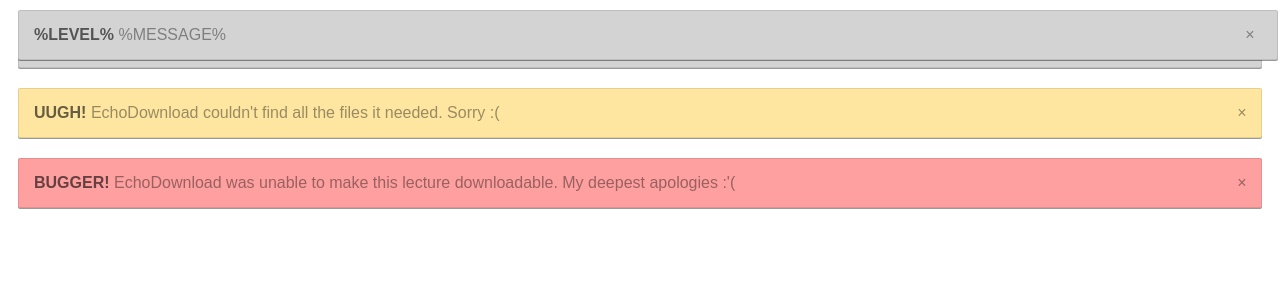
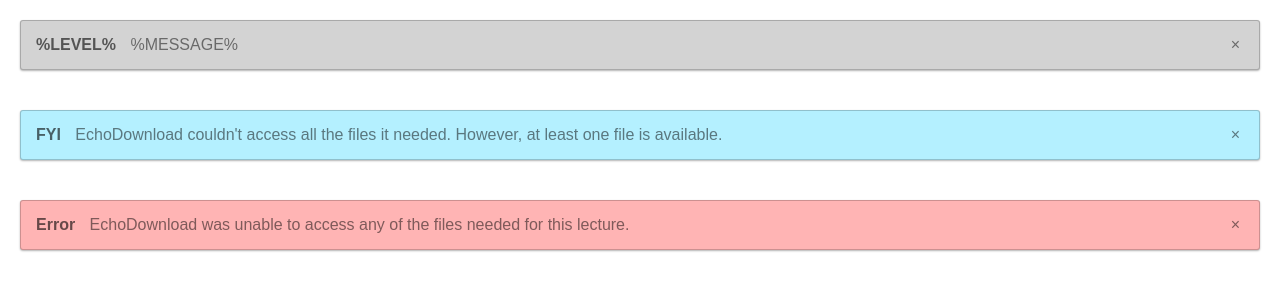
Before and after one commit to iDontCYnot/echodownload, a browser extension: page testpage.html in a window 1280 px wide. Drawn offline with Linux system fonts and the light colour scheme.

Commit message:
working banners on warn and error

```diff
--- a/src/EchoDl.coffee
+++ b/src/EchoDl.coffee
@@ -49,9 +49,11 @@
 		mutator.addLink lecture.getHtmlLinkAudio() if @_isValidRequest requestId
 		mutator.addLink lecture.getHtmlLinkVideo() if @_isValidRequest requestId
 
+		#set warning or error banner
+		do mutator.setErrorBanner if @_isValidRequest requestId
+
 		if mutator.hasError()
 			console.error "links not found"
-			do mutator.setErrorBanner
 			# Stop any expired callbacks
 			@_sendMessage tabId, false if @_isValidRequest requestId
 			return
--- a/src/asset/banner_style.css
+++ b/src/asset/banner_style.css
@@ -6,37 +6,39 @@
 }
 
 .ed-banner {
-	padding: 10px;
+	padding: 20px;
 	font-family : sans-serif;
 }
 
 .ed-banner > .ed-content {
 	background: lightgrey;
-	border-radius: 2px;
+	border-radius: 3px;
 	padding: 15px;
-	color: rgba(0,0,0,0.4);
-	box-shadow: 0px 1px;
-	border: 1px	solid rgba(0,0,0,0.1)
+	padding-right: 35px;
+	color: rgba(0,0,0,0.5);
+	box-shadow: 0px 1px 2px rgba(0,0,0,0.3);
+	border: 1px	solid rgba(0,0,0,0.2);
 }
 
 .ed-banner > .ed-content.warning {
-	background-color: rgb(255, 230, 160);
+	background-color: rgb(180, 240, 255)
 }
 
 .ed-banner > .ed-content.error {
-	background-color: rgb(255, 160, 160);
+	background-color: rgb(255, 180, 180);
 }
 
 .ed-banner > .ed-content > strong {
 	color: rgba(0,0,0,0.6);
+	padding-right: 10px;
 }
 
 .ed-banner > .ed-content > .ed-close {
 	cursor: pointer;
 	display: inline-block;
-	right: 25pt;
+	right: 30pt;
 	position: absolute;
-	color: rgba(0,0,0,0.4);
+	color: rgba(0,0,0,0.5);
 }
 
 .ed-banner > .ed-content > .ed-close:hover {
--- a/testpage.html
+++ b/testpage.html
@@ -1,18 +1,26 @@
 <html>
 <head>
 	<link rel="stylesheet" href="src/asset/banner_style.css">
+	<style>
+
+		body {
+			margin: 0px;
+		}
+
+	</style>
 </head>
-	<div class="ed-flash-container">
-		<div class="ed-banner">
+<div class="ed-flash-container">
+	<div class="ed-banner">
 		<div class="ed-content">
 			<strong>%LEVEL%</strong>
 			%MESSAGE%
 			<span class="ed-close">&times;</span>
 		</div>
 	</div>
+</div>
 <body>
 	</div>
-	<div class="ed-banner">
+	<div class="ed-banner" style="visibility: hidden">
 		<div class="ed-content">
 			<strong>%LEVEL%</strong>
 			%MESSAGE%
@@ -21,16 +29,16 @@
 	</div>
 	<div class="ed-banner">
 		<div class="ed-content warning">
-			<strong>UUGH!</strong>
-			EchoDownload couldn't find all the files it needed. Sorry :(
+			<strong>FYI</strong>
+			EchoDownload couldn't access all the files it needed. However, at least one file is available.
 			<span class="ed-close">&times;</span>
 		</div>
 	</div>
 	<div class="ed-banner">
 		<div class="ed-content error">
-			<strong>BUGGER!</strong>
-			EchoDownload was unable to make this lecture downloadable. My deepest apologies  :'(
-			<span class="ed-close">&times;</span>
+			<strong>Error</strong>
+				EchoDownload was unable to access any of the files needed for this lecture.
+				<span class="ed-close">&times;</span>
 		</div>
 	</div>
 </body>
```
Also changed, not shown: src/DomMutator.coffee (+31 -1 lines).
